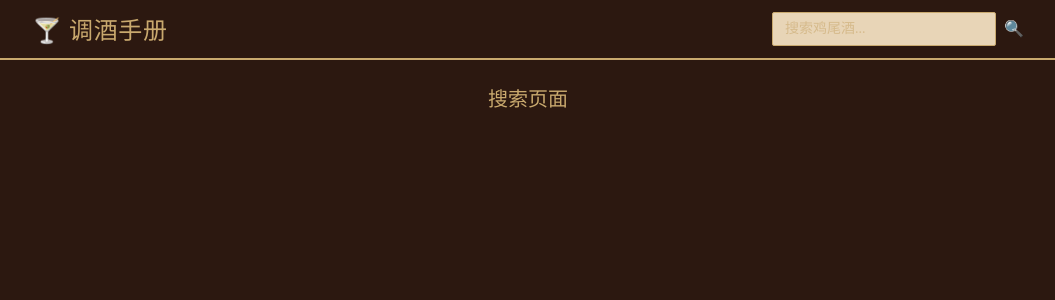
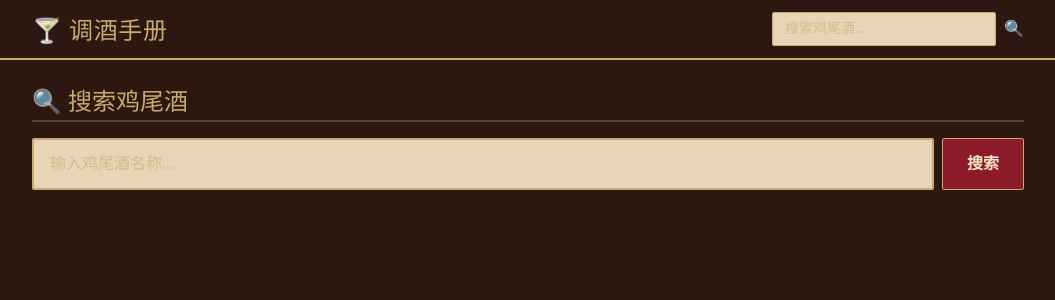
Before and after one commit to 2103433058/cocktail-app, a React (Vite) app: page /#/search in a window 1280 px wide. Shown: the top 300 px of the page, without its empty margins (112-1167 px from the left). Built offline with nearby package versions, Linux system fonts and the light colour scheme.

Commit message:
feat: add SearchPage and CategoryPage

```diff
--- a/src/pages/CategoryPage.jsx
+++ b/src/pages/CategoryPage.jsx
@@ -1,3 +1,46 @@
+import { useParams } from 'react-router-dom'
+import { useCategoryDrinks } from '../hooks/useCocktails'
+import DrinkCard from '../components/DrinkCard'
+import LoadingSpinner from '../components/LoadingSpinner'
+import EmptyState from '../components/EmptyState'
+import ErrorMessage from '../components/ErrorMessage'
+
+const categoryMeta = {
+  Vodka: { label: '伏特加', icon: '🍸' },
+  Whiskey: { label: '威士忌', icon: '🥃' },
+  Rum: { label: '朗姆酒', icon: '🏝️' },
+  Gin: { label: '金酒', icon: '🌿' },
+  Tequila: { label: '龙舌兰', icon: '🌵' },
+  Brandy: { label: '白兰地', icon: '🍇' },
+}
+
 export default function CategoryPage() {
-  return <div className="py-6"><p className="text-center text-vintage-gold font-heading text-xl">分类页面</p></div>
+  const { name } = useParams()
+  const meta = categoryMeta[name] || { label: name, icon: '🍹' }
+  const { data: drinks, isLoading, error, refetch } = useCategoryDrinks(name)
+
+  return (
+    <div className="py-6">
+      <h2 className="font-heading text-2xl text-vintage-gold border-b-2 border-vintage-gold/30 pb-1 mb-4">
+        {meta.icon} {meta.label} 基酒系列
+      </h2>
+
+      {isLoading && <LoadingSpinner />}
+      {error && <ErrorMessage message="加载失败" onRetry={refetch} />}
+
+      {drinks && (
+        <>
+          {drinks.length === 0 ? (
+            <EmptyState icon={meta.icon} message={`暂无${meta.label}系列的鸡尾酒`} />
+          ) : (
+            <div className="grid grid-cols-2 md:grid-cols-3 lg:grid-cols-4 gap-4">
+              {drinks.map(drink => (
+                <DrinkCard key={drink.idDrink} drink={drink} />
+              ))}
+            </div>
+          )}
+        </>
+      )}
+    </div>
+  )
 }
--- a/src/pages/SearchPage.jsx
+++ b/src/pages/SearchPage.jsx
@@ -1,3 +1,62 @@
+import { useSearchParams } from 'react-router-dom'
+import { useSearchCocktails } from '../hooks/useCocktails'
+import DrinkCard from '../components/DrinkCard'
+import LoadingSpinner from '../components/LoadingSpinner'
+import EmptyState from '../components/EmptyState'
+import ErrorMessage from '../components/ErrorMessage'
+
 export default function SearchPage() {
-  return <div className="py-6"><p className="text-center text-vintage-gold font-heading text-xl">搜索页面</p></div>
+  const [searchParams, setSearchParams] = useSearchParams()
+  const query = searchParams.get('q') || ''
+  const { data: drinks, isLoading, error, refetch } = useSearchCocktails(query)
+
+  const handleSubmit = (e) => {
+    e.preventDefault()
+    const q = e.target.q.value.trim()
+    if (q) setSearchParams({ q })
+  }
+
+  return (
+    <div className="py-6">
+      <h2 className="font-heading text-2xl text-vintage-gold border-b-2 border-vintage-gold/30 pb-1 mb-4">
+        🔍 搜索鸡尾酒
+      </h2>
+
+      <form onSubmit={handleSubmit} className="mb-6">
+        <div className="flex gap-2">
+          <input
+            name="q"
+            type="text"
+            defaultValue={query}
+            placeholder="输入鸡尾酒名称..."
+            className="flex-1 bg-vintage-paper text-vintage-ink
+                       placeholder-vintage-gold/60 px-4 py-3 rounded-sm
+                       border-2 border-vintage-gold focus:outline-none
+                       focus:ring-1 focus:ring-vintage-accent font-body"
+          />
+          <button type="submit" className="btn-accent">搜索</button>
+        </div>
+      </form>
+
+      {isLoading && <LoadingSpinner />}
+      {error && <ErrorMessage message="搜索失败，请稍后重试" onRetry={refetch} />}
+
+      {drinks && (
+        <>
+          {drinks.length === 0 ? (
+            <EmptyState
+              icon="🍸"
+              message={`没有找到关于"${query}"的鸡尾酒，试试其他关键词？`}
+            />
+          ) : (
+            <div className="grid grid-cols-2 md:grid-cols-3 lg:grid-cols-4 gap-4">
+              {drinks.map(drink => (
+                <DrinkCard key={drink.idDrink} drink={drink} />
+              ))}
+            </div>
+          )}
+        </>
+      )}
+    </div>
+  )
 }
```
